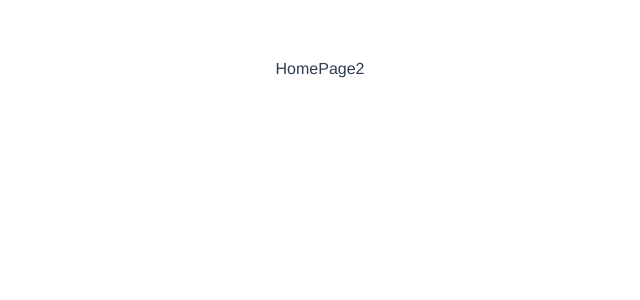
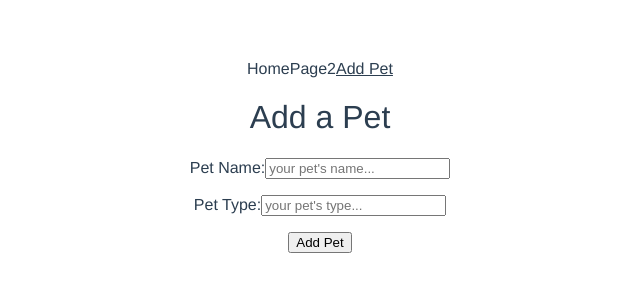
Before and after one commit to staskorz/vue-test-01, a Vue app: page /add-pet in a window 1280 px wide. Shown: the top 300 px of the page, without its empty margins (320-960 px from the left). Built offline with nearby package versions, Linux system fonts and the light colour scheme.

Commit message:
Added basic form for adding pets

```diff
--- a/src/App.vue
+++ b/src/App.vue
@@ -3,6 +3,7 @@
     <p>
       <router-link to="/">Home</router-link>
       <router-link to="/page2">Page2</router-link>
+      <router-link to="/add-pet">Add Pet</router-link>
     </p>
 
     <router-view/>
--- /dev/null
+++ b/src/components/AddPet.vue
@@ -0,0 +1,47 @@
+<template>
+  <div>
+    <h1>Add a Pet</h1>
+
+    <form v-on:submit.prevent="onSubmit">
+      <p>
+        <label for="pet-name">Pet Name:</label>
+        <input v-model="pet.name" type="text" id="pet-name" placeholder="your pet's name...">
+      </p>
+
+      <p>
+        <label for="pet-type">Pet Type:</label>
+        <input v-model="pet.type" type="text" id="pet-type" placeholder="your pet's type...">
+      </p>
+
+      <p>
+        <input type="submit" value="Add Pet">
+      </p>
+    </form>
+  </div>
+</template>
+
+<script>
+export default {
+  name: "AddPet",
+
+  data() {
+    return {
+      pet: {},
+    }
+  },
+
+  methods: {
+    onSubmit() {
+      // eslint-disable-next-line no-console
+      console.log("this.pet:", this.pet)
+    },
+  },
+}
+</script>
+
+<!-- Add "scoped" attribute to limit CSS to this component only -->
+<style scoped>
+h1 {
+  font-weight: normal;
+}
+</style>
--- a/src/router/index.js
+++ b/src/router/index.js
@@ -2,6 +2,7 @@ import Vue from "vue"
 import Router from "vue-router"
 import HelloWorld from "@/components/HelloWorld"
 import Page2 from "@/components/Page2"
+import AddPet from "@/components/AddPet"
 
 Vue.use(Router)
 
@@ -19,5 +20,10 @@ export default new Router({
       name: "Page2",
       component: Page2,
     },
+    {
+      path: "/add-pet",
+      name: "AddPet",
+      component: AddPet,
+    },
   ],
 })
```
